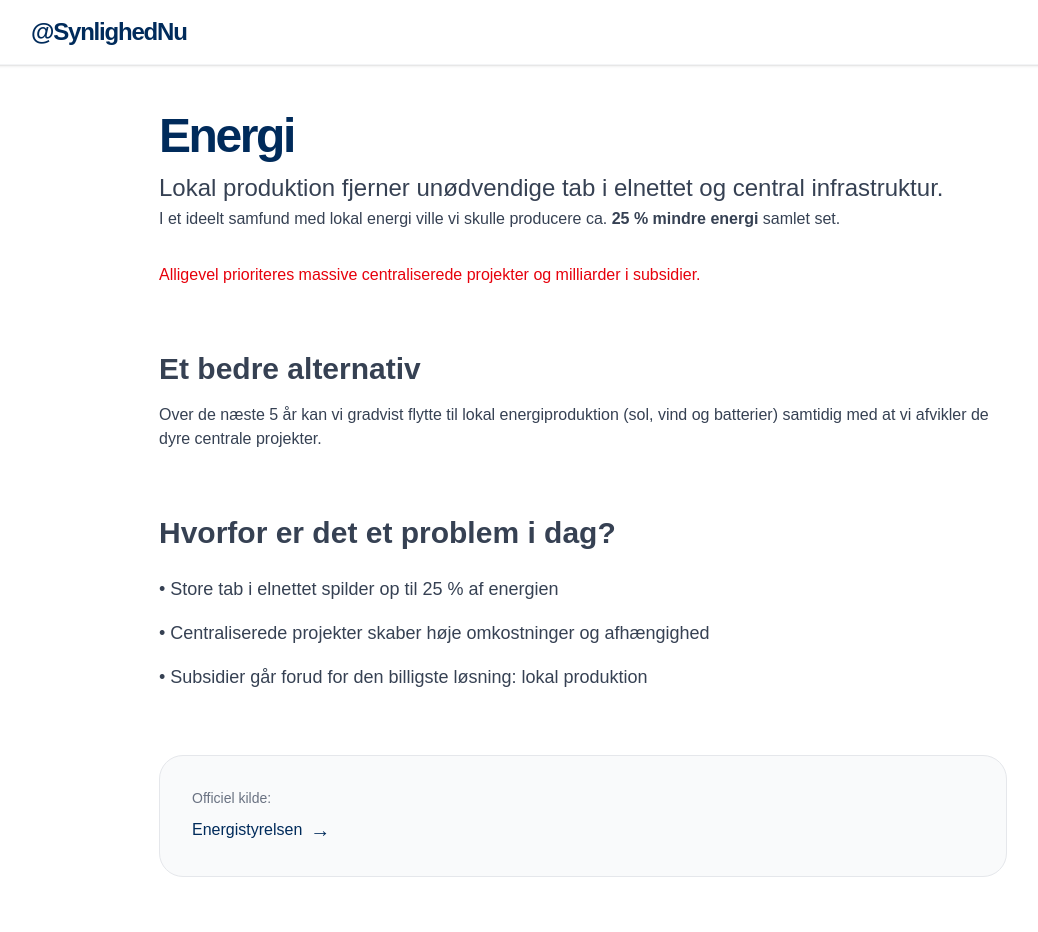
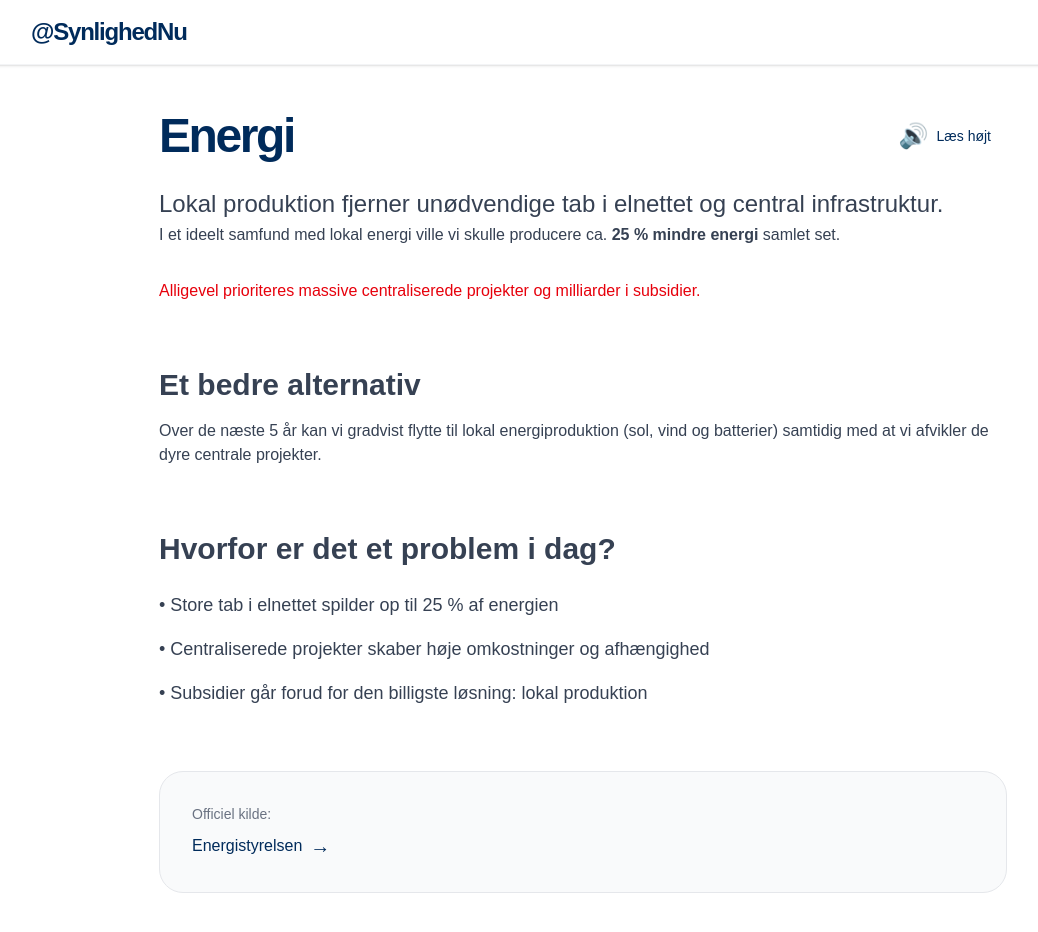
Before and after one commit to synlighed-nu/synlighed-nu-clean, a Next.js app: page /energi in a window 1280 px wide. Shown: the top 932 px of the page, without its empty margins (57-1095 px from the left). Built offline with nearby package versions, Linux system fonts and the light colour scheme.

Commit message:
Update page.tsx

```diff
--- a/app/energi/page.tsx
+++ b/app/energi/page.tsx
@@ -1,15 +1,35 @@
 'use client';
 
-import React from 'react';
 import Nav from '../components/common/_Nav';
+import SpeakerButton from '../components/common/_SpeakerButton';
 
 export default function EnergiPage() {
+  const pageText = `
+    Lokal produktion fjerner unødvendige tab i elnettet og central infrastruktur.
+    I et ideelt samfund med lokal energi ville vi skulle producere ca. 25 % mindre energi samlet set.
+    Alligevel prioriteres massive centraliserede projekter og milliarder i subsidier.
+
+    Et bedre alternativ:
+    Over de næste 5 år kan vi gradvist flytte til lokal energiproduktion (sol, vind og batterier)
+    samtidig med at vi afvikler de dyre centrale projekter.
+
+    Hvorfor er det et problem i dag?
+    Store tab i elnettet spilder op til 25 % af energien.
+    Centraliserede projekter skaber høje omkostninger og afhængighed.
+    Subsidier går forud for den billigste løsning: lokal produktion.
+  `;
+
   return (
     <div className="min-h-screen bg-white text-[#002B5B]">
       <Nav simple />
 
       <div className="max-w-4xl mx-auto px-6 pt-28 pb-20">
-        <h1 className="text-5xl font-bold tracking-tighter mb-2">Energi</h1>
+
+        {/* Titel + højtaler-knap på samme linje */}
+        <div className="flex items-center justify-between mb-6">
+          <h1 className="text-5xl font-bold tracking-tighter">Energi</h1>
+          <SpeakerButton text={pageText} />
+        </div>
 
         <div className="prose prose-lg text-gray-700">
           <p className="text-2xl leading-relaxed">
```
